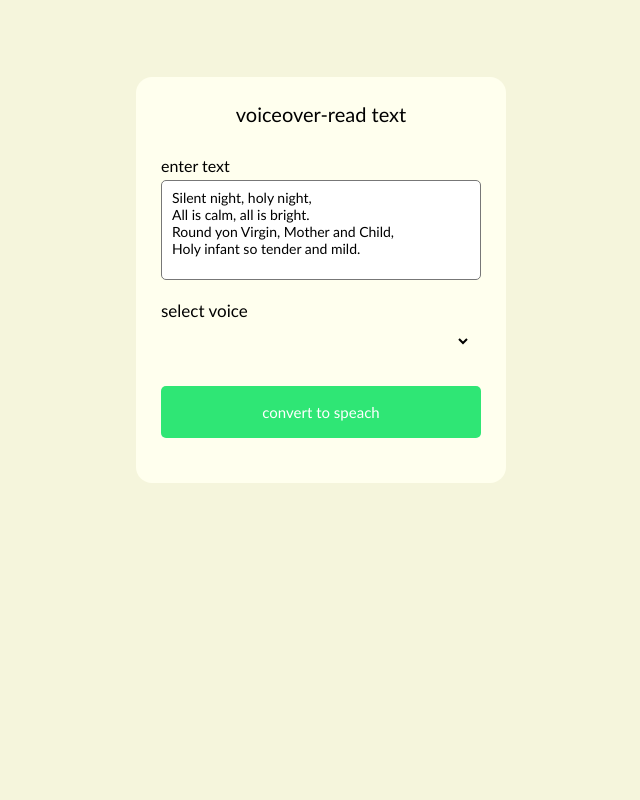
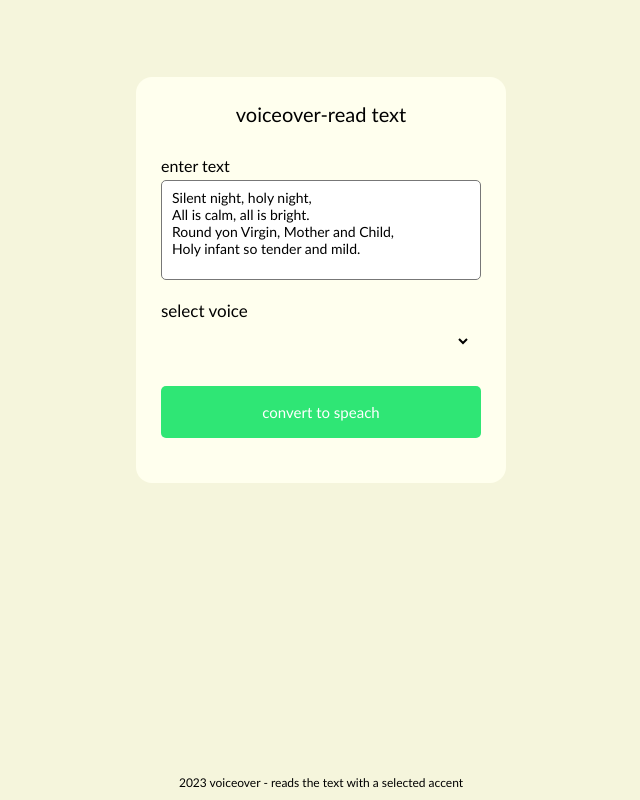
Before and after one commit to MaciejKociemski/voiceover-text, a plain HTML site: page index.html in a window 1280 px wide. Shown: the whole page, without its empty margins (319-959 px from the left). Drawn offline with Linux system fonts and the light colour scheme.

Commit message:
add footer

```diff
--- a/index.html
+++ b/index.html
@@ -24,7 +24,9 @@
         <button>convert to speach</button>
       </form>
     </div>
-
+    <footer class="footer">
+      <p>2023 voiceover - reads the text with a selected accent</p>
+    </footer>
     <script src="index.js"></script>
   </body>
 </html>
--- a/style.css
+++ b/style.css
@@ -66,11 +66,11 @@ form .row textarea {
   padding: 8px 10px;
 }
 
-form .row textarea::-webkit-scrollbar{
+form .row textarea::-webkit-scrollbar {
   width: 0px;
 }
 
-form .row .outer{
+form .row .outer {
   height: 30px;
   display: flex;
   padding: 0 10px;
@@ -80,26 +80,25 @@ form .row .outer{
   /* border: 1px solid #777; */
 }
 
-form .row select{
+form .row select {
   font-size: 14px;
   background: none;
-
 }
-form .row select::-webkit-scrollbar{
+form .row select::-webkit-scrollbar {
   width: 8px;
 }
 
-form .row select::-webkit-scrollbar-track{
+form .row select::-webkit-scrollbar-track {
   background: #fff;
 }
 
-form .row select::-webkit-scrollbar-thumb{
+form .row select::-webkit-scrollbar-thumb {
   background-color: #888;
   border-radius: 8px;
   border-right: 2px solid #fff;
 }
 
-form button{
+form button {
   height: 52px;
   color: #fff;
   font-size: 15px;
@@ -108,14 +107,25 @@ form button{
   transition: 0.3 s ease;
 }
 
-form button:hover{
+form button:hover {
   background-color: #2cc000;
   cursor: pointer;
 }
 
-@media(max-width: 400px) {
-    .wrapper{
+@media (max-width: 400px) {
+  .wrapper {
     max-width: 345px;
     width: 100%;
   }
 }
+
+.footer {
+  position: fixed;
+  bottom: 0;
+  width: 100%;
+  /* background-color: #000; */
+  text-align: center;
+  padding: 10px;
+  font-size: 12px;
+  color: #000;
+}
```
Lines whose indentation alone changed are shown as unchanged.
